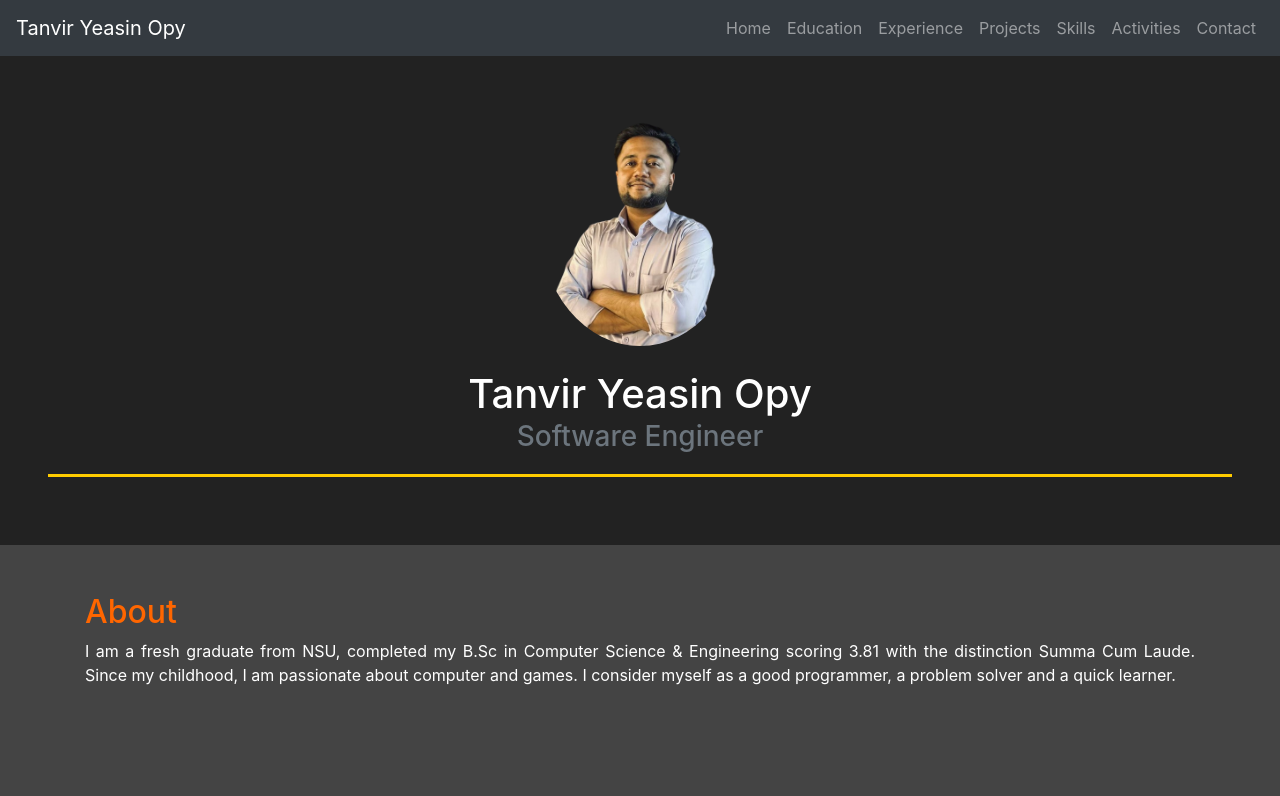
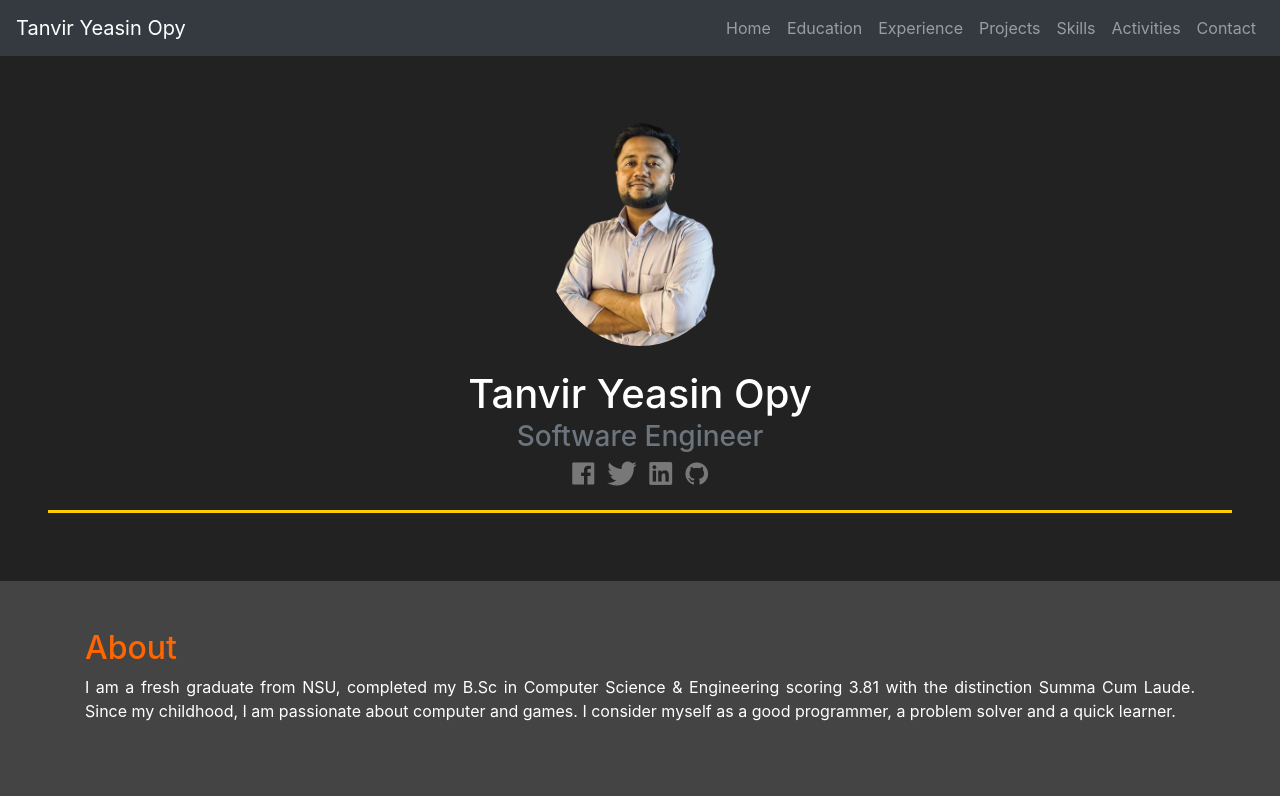
Before and after one commit to Tanvir-Opy/tanviryeasinopy.github.io, a plain HTML site: page index.html in a window 1280 px wide. Shown: the top 796 px of the page. Drawn offline with nearby package versions, Linux system fonts and the light colour scheme.

Commit message:
added social links at the top

```diff
--- a/index.html
+++ b/index.html
@@ -77,6 +77,11 @@
             color: #fff;
         }
 
+        #header-animation a {
+            color: #787878;
+            gap: 20px;
+        }
+
         #heading {
             color: #ff6600;
         }
@@ -143,6 +148,12 @@
         <img src="assets/profile.png" alt="Your Name" class="img-fluid rounded-circle" width="200" />
         <h1 class="mt-4">Tanvir Yeasin Opy</h1>
         <h3 class="card-subtitle mb-2 text-muted">Software Engineer</h3>
+        <p class="mb-2 text-muted">
+            <a href="https://www.facebook.com/tanvir.opy" class="devicon-facebook-plain h4"> </a>
+            <a href="https://twitter.com/TanvirOpy" class="devicon-twitter-original h4"> </a>
+            <a href="https://www.linkedin.com/in/tanvir-yeasin-opy-29604b1ab" class="devicon-linkedin-plain h4"> </a>
+            <a href="https://github.com/ahare-opy" class="devicon-github-original h4"> </a>
+        </p>
         <div class="animated-border"></div>
     </section>
 
```
